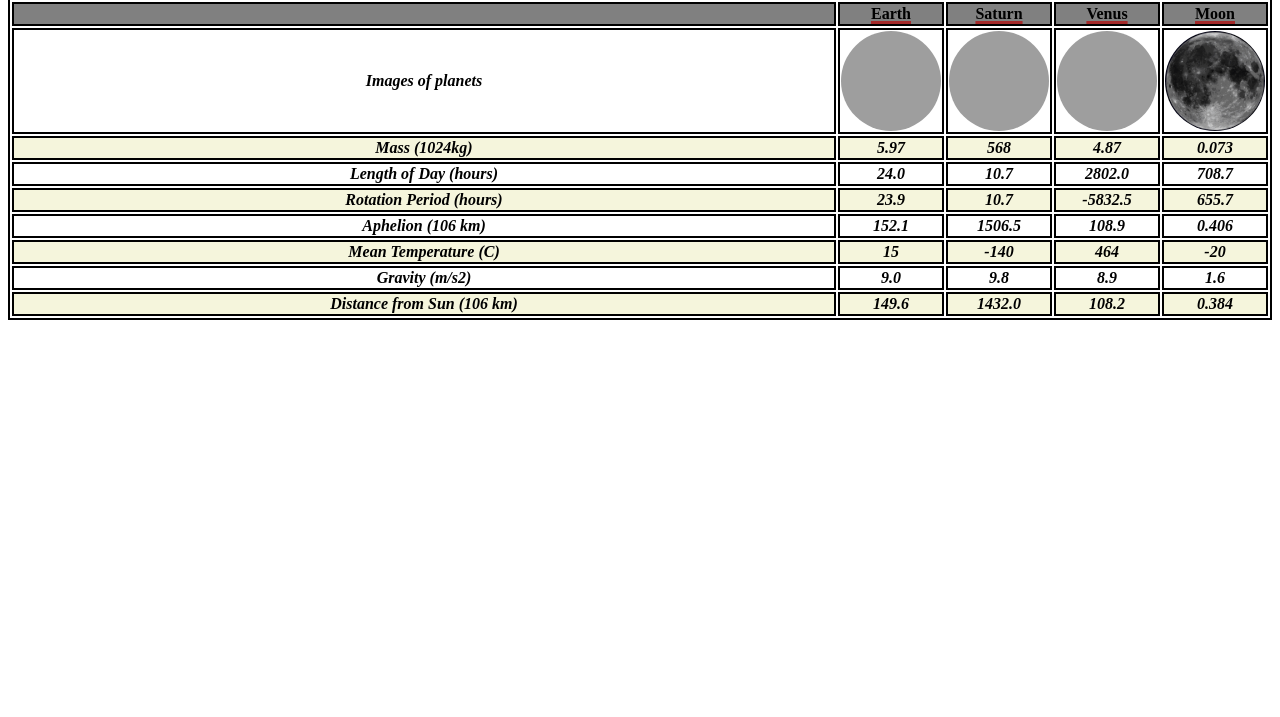
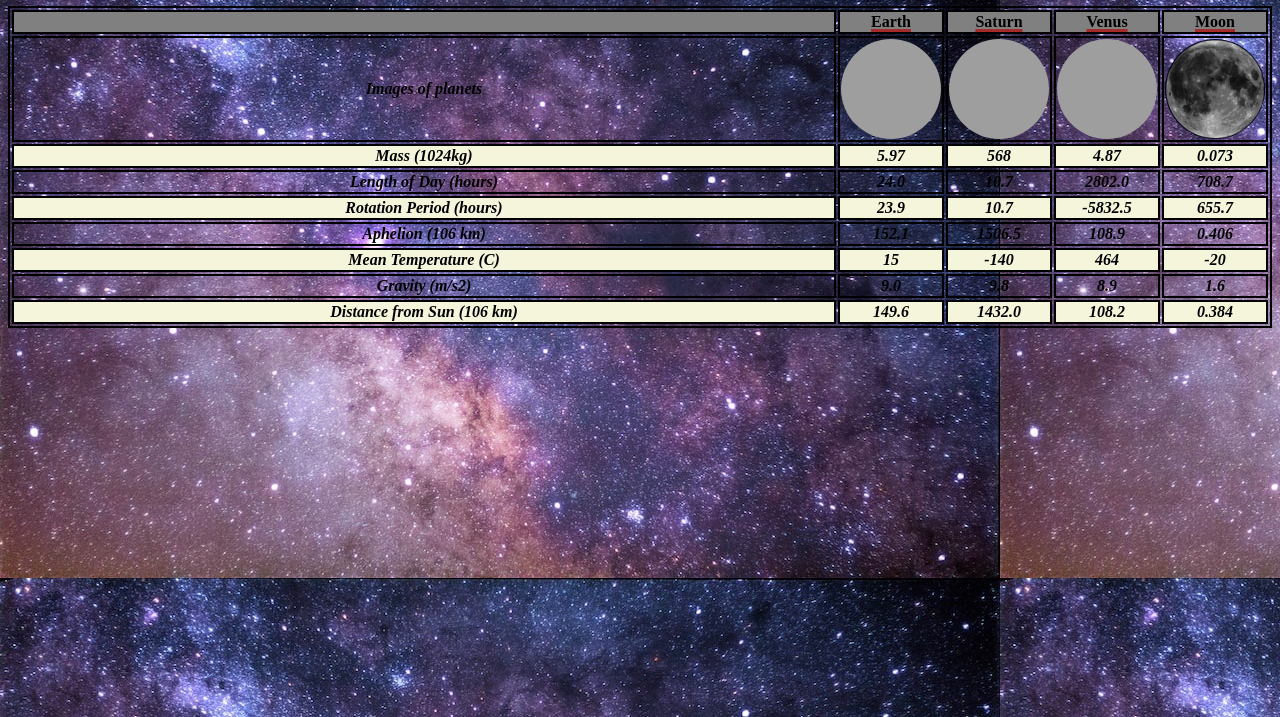
Before and after one commit to amukash/Lab_6, a plain HTML site: page index.html in a window 1280 px wide. Shown: the part 83-800 px from the top of the page. Drawn offline with Linux system fonts and the light colour scheme; grey boxes are pictures that could not be loaded.

Commit message:
Update index.html

```diff
--- a/index.html
+++ b/index.html
@@ -5,7 +5,7 @@
   <title>Planets and Their Facts</title>
   <link rel="stylesheet" href="css/style.css">
 </head>
-<body>
+<body id="content-wrapper">
   <h1>Planetary Fact Sheet</h1>
   <table id="planets">
     <tr>
```
